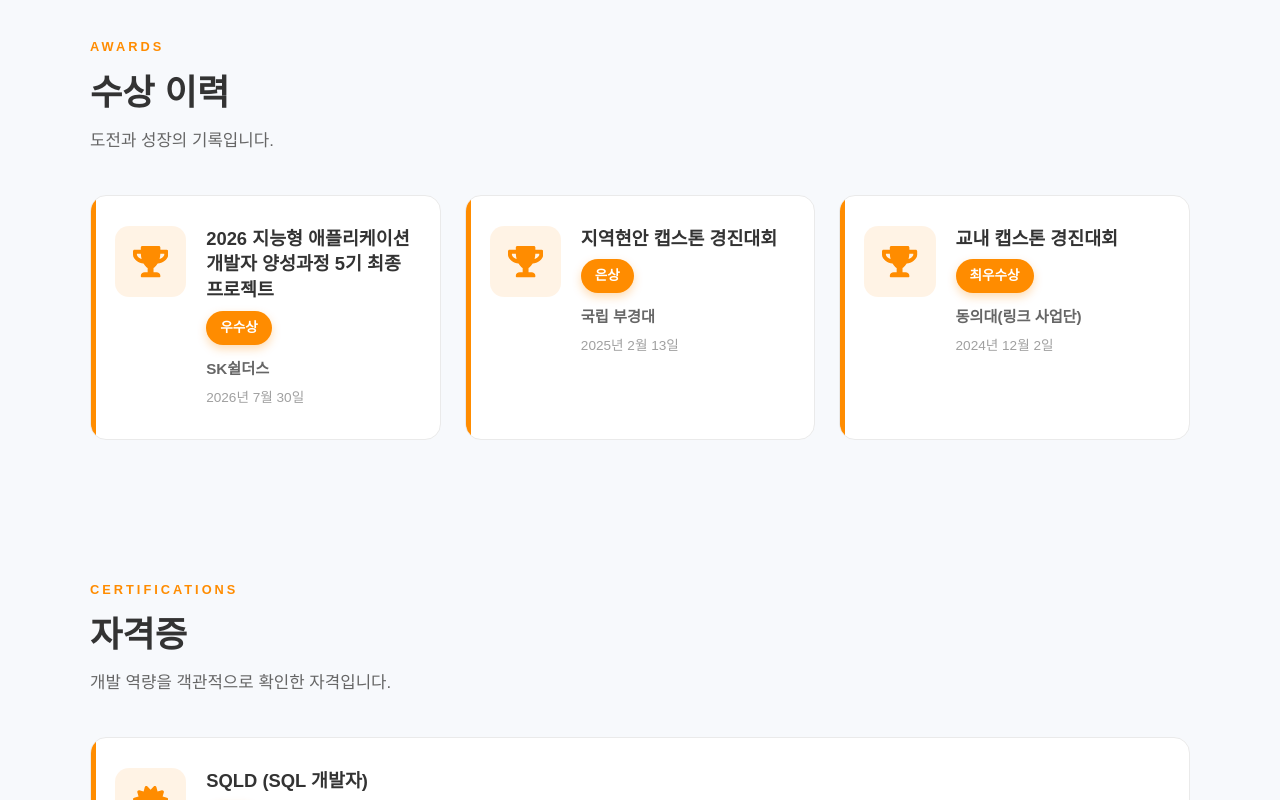
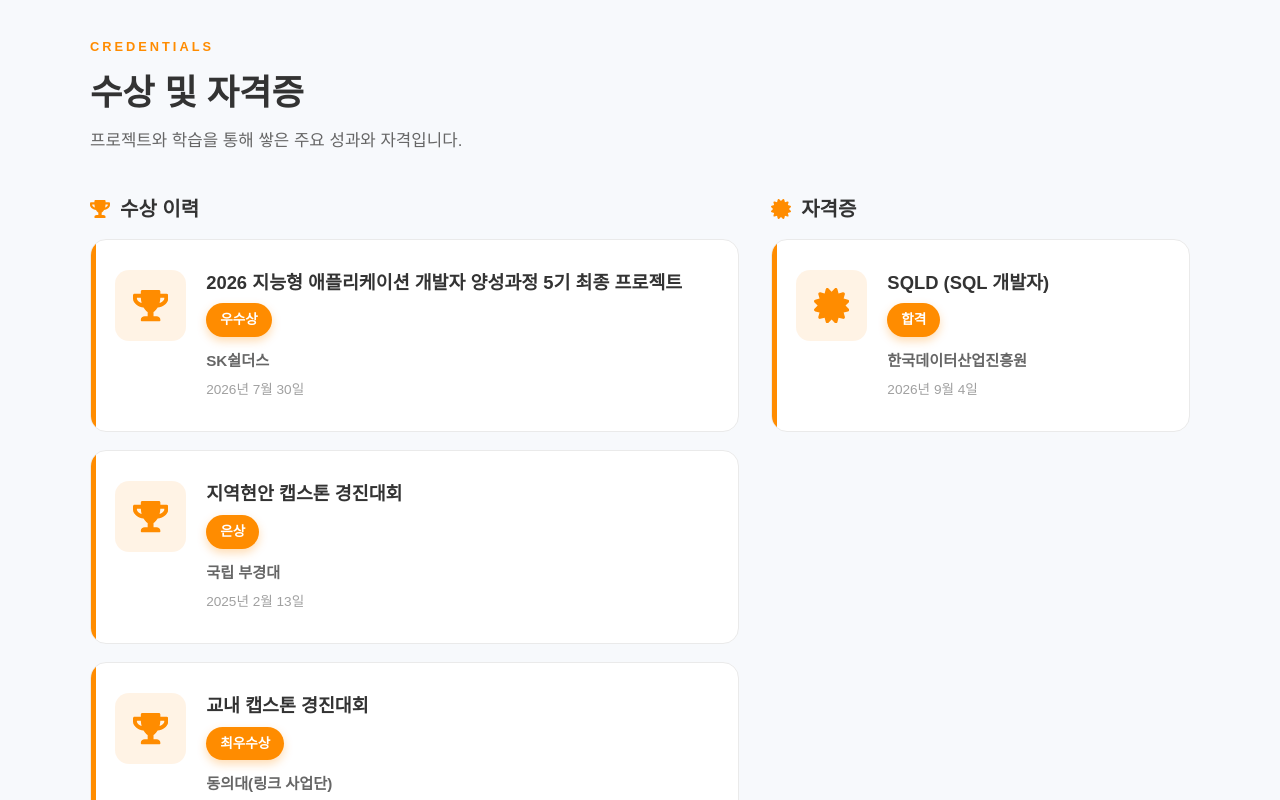
Before and after one commit to qudwnals/Portfoilo, a React (Vite) app: page / in a window 1280 px wide. Shown: the part 1860-2660 px from the top of the page. Built offline with nearby package versions, Linux system fonts and the light colour scheme; a web font is replaced by a local one.

Commit message:
수상 및 자격증 영역을 두 열로 통합

```diff
--- a/src/App.jsx
+++ b/src/App.jsx
@@ -4,7 +4,6 @@ import ProfileSection from './components/ProfileSection';
 import Skills from './components/Skills';
 import Experience from './components/Experience';
 import Awards from './components/Awards';
-import Certifications from './components/Certifications';
 import ProjectGallery from './components/ProjectGallery';
 import Contact from './components/Contact';
 import './index.css';
@@ -36,7 +35,6 @@ function App() {
         <ProfileSection />
         <Experience />
         <Awards />
-        <Certifications />
         <ProjectGallery />
         <Skills />
       </main>
--- a/src/components/Awards.jsx
+++ b/src/components/Awards.jsx
@@ -1,28 +1,39 @@
 import React from 'react';
 import { awards } from '../data';
 import { FaTrophy } from 'react-icons/fa';
+import Certifications from './Certifications';
 
 const Awards = () => {
   return (
     <section id="awards" className="section container">
-      <div className="section-label">AWARDS</div>
-      <h2 className="section-heading">수상 이력</h2>
-      <p className="section-subheading">도전과 성장의 기록입니다.</p>
+      <div className="section-label">CREDENTIALS</div>
+      <h2 className="section-heading">수상 및 자격증</h2>
+      <p className="section-subheading">프로젝트와 학습을 통해 쌓은 주요 성과와 자격입니다.</p>
 
-      <div className="awards-grid">
+      <div className="credentials-grid">
+        <div className="credentials-column">
+          <h3 className="credentials-column-title">
+            <FaTrophy aria-hidden="true" />
+            <span>수상 이력</span>
+          </h3>
+          <div className="credentials-card-list">
             {awards.map((award) => (
-          <div key={award.id} className="award-card">
+              <article key={award.id} className="award-card">
                 <div className="award-card-icon">
-              <FaTrophy />
+                  <FaTrophy aria-hidden="true" />
                 </div>
                 <div className="award-card-content">
-              <h3 className="award-contest">{award.contest}</h3>
+                  <h4 className="award-contest">{award.contest}</h4>
                   <div className="award-rank">{award.award}</div>
                   <p className="award-org">{award.organization}</p>
                   <p className="award-date">{award.date}</p>
                 </div>
+              </article>
+            ))}
           </div>
-        ))}
+        </div>
+
+        <Certifications />
       </div>
     </section>
   );
--- a/src/components/Certifications.jsx
+++ b/src/components/Certifications.jsx
@@ -4,19 +4,19 @@ import { FaCertificate } from 'react-icons/fa';
 
 const Certifications = () => {
   return (
-    <section id="certifications" className="section container">
-      <div className="section-label">CERTIFICATIONS</div>
-      <h2 className="section-heading">자격증</h2>
-      <p className="section-subheading">개발 역량을 객관적으로 확인한 자격입니다.</p>
-
-      <div className="awards-grid certifications-grid">
+    <div className="credentials-column">
+      <h3 className="credentials-column-title">
+        <FaCertificate aria-hidden="true" />
+        <span>자격증</span>
+      </h3>
+      <div className="credentials-card-list">
         {certifications.map((certification) => (
           <article key={certification.id} className="award-card certification-card">
             <div className="award-card-icon">
-              <FaCertificate />
+              <FaCertificate aria-hidden="true" />
             </div>
             <div className="award-card-content">
-              <h3 className="award-contest">{certification.name}</h3>
+              <h4 className="award-contest">{certification.name}</h4>
               <div className="award-rank">합격</div>
               <p className="award-org">{certification.issuer}</p>
               <p className="award-date">{certification.date}</p>
@@ -24,7 +24,7 @@ const Certifications = () => {
           </article>
         ))}
       </div>
-    </section>
+    </div>
   );
 };
 
--- a/src/index.css
+++ b/src/index.css
@@ -628,6 +628,48 @@ ul {
   gap: 24px;
 }
 
+.credentials-grid {
+  display: grid;
+  grid-template-columns: minmax(0, 1.55fr) minmax(280px, 1fr);
+  gap: 32px;
+  align-items: start;
+}
+
+.credentials-column {
+  display: flex;
+  flex-direction: column;
+  gap: 16px;
+  min-width: 0;
+}
+
+.credentials-column-title {
+  display: flex;
+  align-items: center;
+  gap: 10px;
+  color: var(--text-main);
+  font-size: 1.25rem;
+  font-weight: 800;
+  line-height: 1.4;
+}
+
+.credentials-column-title svg {
+  color: var(--primary-color);
+  flex-shrink: 0;
+}
+
+.credentials-card-list {
+  display: flex;
+  flex-direction: column;
+  gap: 18px;
+}
+
+@media (max-width: 900px) {
+  .credentials-grid {
+    grid-template-columns: 1fr;
+    gap: 36px;
+  }
+}
+
 .award-card {
   background: var(--card-bg);
   border: 1px solid var(--border-color);
```
Lines whose indentation alone changed are shown as unchanged.
